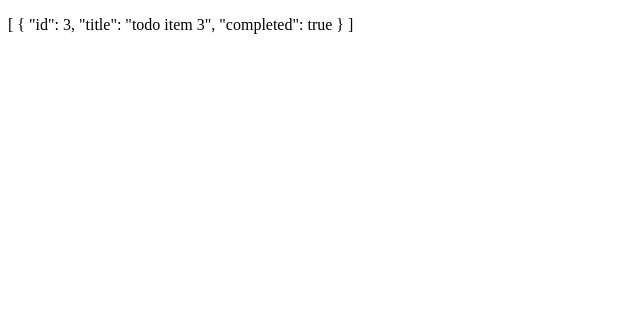
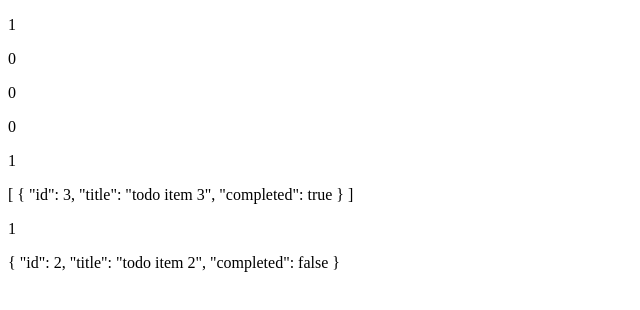
Before and after one commit to NkymCJ/vue-vuex, a Vue app: page / in a window 1280 px wide. Shown: the top 310 px of the page, without its empty margins (0-640 px from the left). Built offline with nearby package versions, Linux system fonts and the light colour scheme.

Commit message:
add State and Getter MD

```diff
--- a/src/App.vue
+++ b/src/App.vue
@@ -1,43 +1,58 @@
 <template>
   <div id="app">
-    <!-- <p>{{ localCount }}</p>
+    <p>{{ localCount }}</p>
     <p>{{ count }}</p>
     <p>{{ mapStateCount }}</p>
     <p>{{ mapStateCountAlias }}</p>
-    <p>{{ mapStateCountPlusLocalState }}</p> -->
+    <p>{{ mapStateCountPlusLocalState }}</p>
 
-    <p>{{ completedTodos }}</p>
+    <p>{{ doneTodos }}</p>
+    <p>{{ doneTodosCount }}</p>
+    <p>{{ getTodo(2) }}</p>
   </div>
 </template>
 
 <script>
-// import { mapState } from 'vuex'
+import { mapState, mapGetters } from 'vuex'
+
 export default {
   name: 'App',
   data () {
     return {
-      // localCount: 0
+      localCount: 1
     }
   },
-  // State && mapState
-  // computed: {
-  //   count () {
-  //     return this.$store.state.count
-  //   },
-  //   ...mapState({
-  //     mapStateCount: state => state.count,
-  //     mapStateCountAlias: 'count',
-  //     mapStateCountPlusLocalState (state) {
-  //       return state.count + this.localCount
-  //     }
-  //   })
-  //   // ...mapState(['count'])
-  // }
-  // Getter
   computed: {
-    completedTodos () {
-      return this.$store.getters.completedTodos
-    }
+    // State && mapState
+    count () {
+      return this.$store.state.count
+    },
+    ...mapState({
+      mapStateCount: state => state.count,
+      mapStateCountAlias: 'count',
+      mapStateCountPlusLocalState (state) {
+        return state.count + this.localCount
+      }
+    }),
+    // ...mapState(['count'])
+
+    // Getter && mapGetters
+    // doneTodos () {
+    //   return this.$store.getters.doneTodos
+    // },
+    // doneTodosCount () {
+    //   return this.$store.getters.doneTodosCount
+    // },
+    // getTodo () {
+    //   return this.$store.getters.getTodoById
+    // },
+    ...mapGetters([
+      'doneTodos',
+      'doneTodosCount'
+    ]),
+    ...mapGetters({
+      getTodo: 'getTodoById'
+    })
   }
 }
 </script>
--- a/src/store/index.js
+++ b/src/store/index.js
@@ -21,8 +21,12 @@ export default new Vuex.Store({
     }]
   },
   getters: {
-    completedTodos: state => {
-      return state.todos.filter(todo => todo.completed)
+    doneTodos: state => state.todos.filter(todo => todo.completed),
+    doneTodosCount: (state, getters) => {
+      return getters.doneTodos.length
+    },
+    getTodoById: state => id => {
+      return state.todos.find(todo => todo.id === id)
     }
   },
   mutations: {
```
Also changed, not shown: 1 other file (tests, documents, lock files or other folders).
